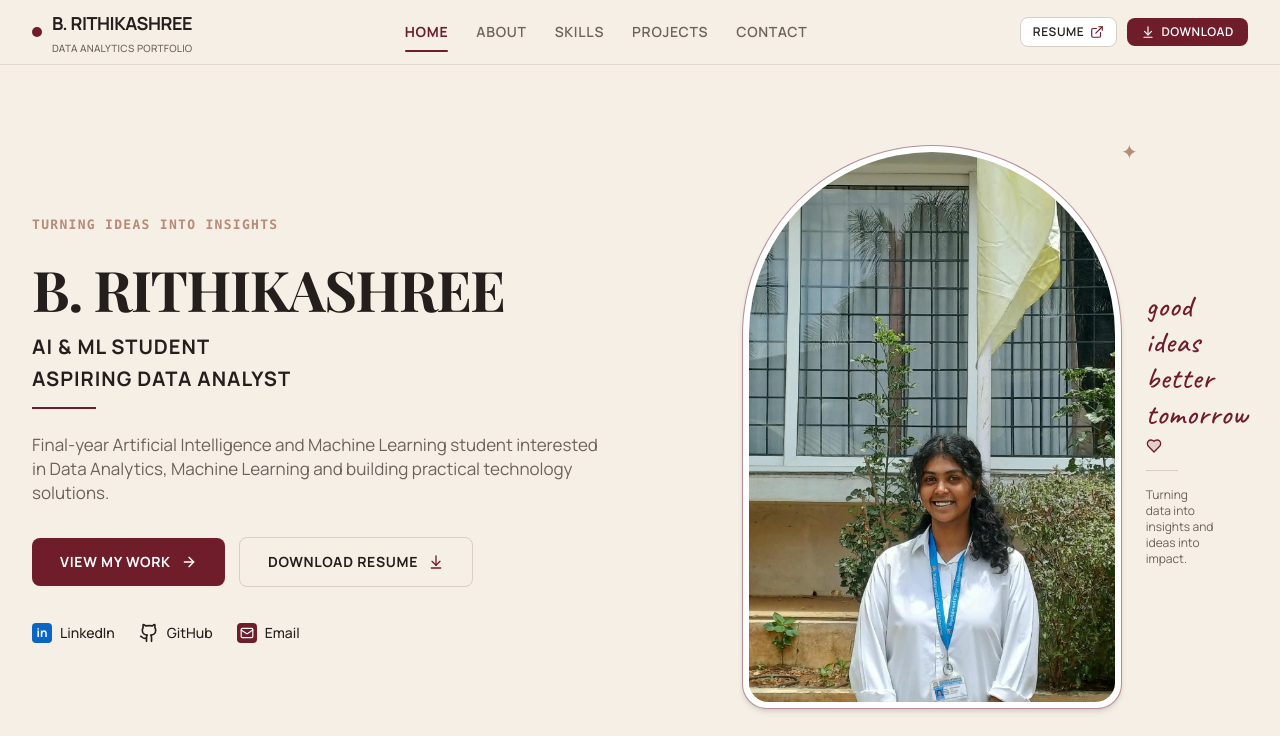
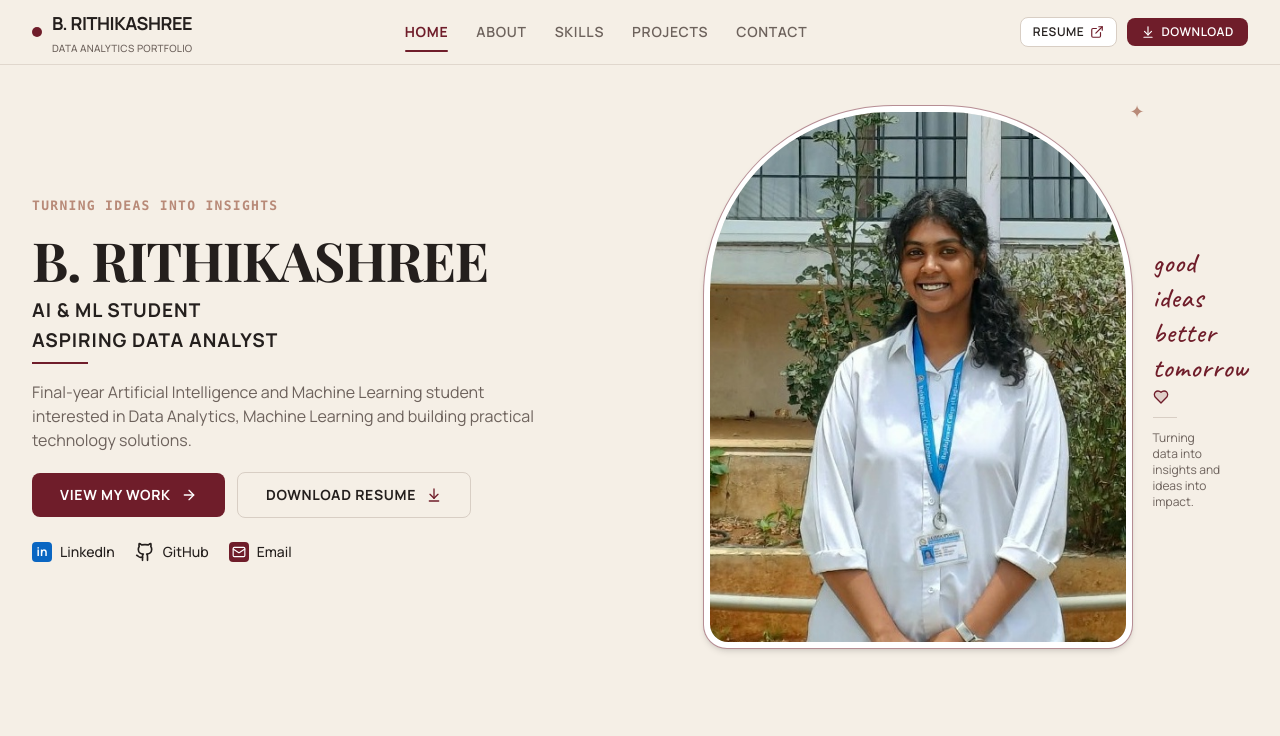
Before and after one commit to rithii1702/rithikashree-portfolio, a React (Vite) app: page / in a window 1280 px wide. Shown: the top 736 px of the page. Built offline with nearby package versions, Linux system fonts and the light colour scheme; a web font is replaced by a local one.

Commit message:
Refine hero portrait natural upper-body crop, sizing (400-440px by 500-560px), and compact hero spacing

```diff
--- a/src/pages/HomePage.tsx
+++ b/src/pages/HomePage.tsx
@@ -30,18 +30,18 @@ export const HomePage: React.FC = () => {
       className="flex flex-col bg-[#F5EFE6] text-[#241F1D]"
     >
       {/* ======================================================== */}
-      {/* 1. HERO SECTION — EXACT MATCH TO REFERENCE               */}
+      {/* 1. HERO SECTION — COMPACT, BALANCED & NATURAL PORTRAIT   */}
       {/* ======================================================== */}
-      <section className="relative py-12 sm:py-16 lg:py-20 overflow-hidden bg-[#F5EFE6]">
+      <section className="relative pt-6 pb-8 sm:pt-8 sm:pb-10 lg:pt-10 lg:pb-12 overflow-hidden bg-[#F5EFE6]">
         <div className="max-w-7xl mx-auto px-4 sm:px-6 lg:px-8 relative">
-          <div className="grid grid-cols-1 lg:grid-cols-12 gap-12 lg:gap-8 items-center">
+          <div className="grid grid-cols-1 lg:grid-cols-12 gap-8 lg:gap-6 items-center">
 
-            {/* Left Column: Personal Introduction */}
+            {/* Left Column: Personal Introduction & Actions */}
             <motion.div
               initial={{ opacity: 0, y: 16 }}
               animate={{ opacity: 1, y: 0 }}
               transition={{ duration: 0.5, ease: 'easeOut' }}
-              className="lg:col-span-7 space-y-6"
+              className="lg:col-span-7 space-y-4 sm:space-y-4.5"
             >
               {/* Small uppercase label */}
               <div>
@@ -50,32 +50,32 @@ export const HomePage: React.FC = () => {
                 </span>
               </div>
 
-              {/* Main Heading: B. RITHIKASHREE in Playfair Display serif */}
-              <div className="space-y-3.5">
-                <h1 className="font-serif text-[38px] sm:text-[46px] md:text-[50px] lg:text-[56px] font-bold text-[#241F1D] tracking-tight uppercase leading-[1.06]">
+              {/* Main Heading & Sub-roles */}
+              <div className="space-y-2">
+                <h1 className="font-serif text-[36px] sm:text-[44px] md:text-[48px] lg:text-[54px] font-bold text-[#241F1D] tracking-tight uppercase leading-[1.04]">
                   {personal.name}
                 </h1>
 
                 {/* Sub-roles in clean sans-serif/grotesque */}
-                <div className="text-base sm:text-lg md:text-[20px] font-sans font-bold text-[#241F1D] tracking-wider uppercase space-y-1">
+                <div className="text-base sm:text-lg md:text-[19px] font-sans font-bold text-[#241F1D] tracking-wider uppercase space-y-0.5">
                   <div>AI &amp; ML STUDENT</div>
                   <div>ASPIRING DATA ANALYST</div>
                 </div>
 
                 {/* Short burgundy horizontal line */}
-                <div className="w-16 h-0.5 bg-[#6F1D2A] mt-2 mb-4" />
+                <div className="w-14 h-0.5 bg-[#6F1D2A] mt-2 mb-2" />
               </div>
 
               {/* Description */}
-              <p className="text-[15px] sm:text-base lg:text-[17px] text-[#6D625C] leading-relaxed max-w-xl">
+              <p className="text-[15px] sm:text-base text-[#6D625C] leading-relaxed max-w-lg">
                 Final-year Artificial Intelligence and Machine Learning student interested in Data Analytics, Machine Learning and building practical technology solutions.
               </p>
 
               {/* Action Buttons */}
-              <div className="pt-2 flex flex-wrap items-center gap-3.5">
+              <div className="pt-1 flex flex-wrap items-center gap-3">
                 <Link
                   to="/projects"
-                  className="inline-flex items-center gap-2.5 px-6 sm:px-7 py-3 sm:py-3.5 bg-[#6F1D2A] hover:bg-[#581721] text-white text-xs sm:text-sm font-bold uppercase tracking-wider rounded-lg transition-colors shadow-xs group/btn"
+                  className="inline-flex items-center gap-2.5 px-6 sm:px-7 py-3 bg-[#6F1D2A] hover:bg-[#581721] text-white text-xs sm:text-sm font-bold uppercase tracking-wider rounded-lg transition-colors shadow-xs group/btn"
                 >
                   <span>VIEW MY WORK</span>
                   <ArrowRight className="w-4 h-4 group-hover/btn:translate-x-0.5 transition-transform" />
@@ -86,15 +86,15 @@ export const HomePage: React.FC = () => {
                   target="_blank"
                   rel="noopener noreferrer"
                   download="B_RITHIKASHREE_Resume.pdf"
-                  className="inline-flex items-center gap-2.5 px-6 sm:px-7 py-3 sm:py-3.5 bg-[#F5EFE6] hover:bg-white text-[#241F1D] hover:text-[#6F1D2A] border border-[#D8CEC4] text-xs sm:text-sm font-bold uppercase tracking-wider rounded-lg transition-colors shadow-xs group/res"
+                  className="inline-flex items-center gap-2.5 px-6 sm:px-7 py-3 bg-[#F5EFE6] hover:bg-white text-[#241F1D] hover:text-[#6F1D2A] border border-[#D8CEC4] text-xs sm:text-sm font-bold uppercase tracking-wider rounded-lg transition-colors shadow-xs group/res"
                 >
                   <span>DOWNLOAD RESUME</span>
                   <ArrowDownToLine className="w-4 h-4 text-[#6F1D2A] group-hover/res:translate-y-0.5 transition-transform" />
                 </a>
               </div>
 
-              {/* Below buttons: Social Links with matching icons */}
-              <div className="pt-3 flex items-center gap-6 text-sm text-[#241F1D]">
+              {/* Below buttons: Social Links */}
+              <div className="pt-2 flex items-center gap-5 text-sm text-[#241F1D]">
                 <a
                   href={personal.linkedin}
                   target="_blank"
@@ -132,27 +132,27 @@ export const HomePage: React.FC = () => {
               </div>
             </motion.div>
 
-            {/* Right Column: Tall Arched Portrait with Exact Reference Composition */}
+            {/* Right Column: Natural Portrait (400-440px wide, 500-560px high) */}
             <motion.div
               initial={{ opacity: 0, scale: 0.96 }}
               animate={{ opacity: 1, scale: 1 }}
               transition={{ duration: 0.6, delay: 0.1, ease: 'easeOut' }}
               className="lg:col-span-5 flex justify-center lg:justify-end items-center"
             >
-              <div className="relative flex items-center gap-4 sm:gap-6">
+              <div className="relative flex items-center gap-3 sm:gap-5">
 
                 {/* Center Arched Portrait Frame */}
-                <div className="relative w-[280px] sm:w-[320px] md:w-[350px] lg:w-[360px] xl:w-[380px]">
+                <div className="relative w-[300px] sm:w-[350px] lg:w-[410px] xl:w-[430px]">
 
                   {/* Soft beige organic shape behind arch */}
                   <div
-                    className="absolute -top-8 -left-8 -right-8 h-[90%] rounded-full bg-[#EBDED0]/80 pointer-events-none -z-10"
-                    style={{ transform: 'scale(1.05)' }}
+                    className="absolute -top-7 -left-7 -right-7 h-[90%] rounded-full bg-[#EBDED0]/80 pointer-events-none -z-10"
+                    style={{ transform: 'scale(1.04)' }}
                   />
 
                   {/* Botanical leaf branch curving along the left edge */}
                   <svg
-                    className="absolute -top-6 -left-12 w-28 h-56 pointer-events-none select-none -z-10 text-[#6F1D2A]/35"
+                    className="absolute -top-6 -left-10 w-24 h-52 pointer-events-none select-none -z-10 text-[#6F1D2A]/35"
                     viewBox="0 0 100 200"
                     fill="none"
                     stroke="currentColor"
@@ -167,7 +167,7 @@ export const HomePage: React.FC = () => {
 
                   {/* Dot matrix pattern on the upper-left */}
                   <div
-                    className="absolute -top-4 -left-6 w-16 h-16 pointer-events-none opacity-20 -z-10"
+                    className="absolute -top-3 -left-5 w-14 h-14 pointer-events-none opacity-20 -z-10"
                     style={{
                       backgroundImage: 'radial-gradient(#6F1D2A 1.5px, transparent 1.5px)',
                       backgroundSize: '10px 10px',
@@ -175,18 +175,18 @@ export const HomePage: React.FC = () => {
                   />
 
                   {/* Small decorative sparkle star on upper right */}
-                  <div className="absolute -top-2 -right-4 text-[#B88A78] text-xl font-serif select-none pointer-events-none">
+                  <div className="absolute -top-2 -right-3 text-[#B88A78] text-lg font-serif select-none pointer-events-none">
                     ✦
                   </div>
 
                   {/* Arched Photo Container with Thin Burgundy Border */}
-                  <div className="relative rounded-t-[170px] sm:rounded-t-[200px] rounded-b-[26px] overflow-hidden border border-[#6F1D2A]/50 bg-white p-1.5 shadow-md">
-                    <div className="relative rounded-t-[160px] sm:rounded-t-[190px] rounded-b-[20px] overflow-hidden w-full h-[430px] sm:h-[480px] lg:h-[530px] xl:h-[550px] bg-[#F5EFE6]">
+                  <div className="relative rounded-t-[160px] sm:rounded-t-[190px] rounded-b-[24px] overflow-hidden border border-[#6F1D2A]/50 bg-white p-1.5 shadow-md">
+                    <div className="relative rounded-t-[150px] sm:rounded-t-[180px] rounded-b-[18px] overflow-hidden w-full h-[430px] sm:h-[470px] lg:h-[510px] xl:h-[530px] bg-[#F5EFE6]">
                       <img
                         src="/assets/profile.jpg"
                         alt="B. Rithikashree — Professional Portrait"
                         className="w-full h-full object-cover"
-                        style={{ objectPosition: 'center 20%' }}
+                        style={{ objectPosition: 'center 12%' }}
                         loading="eager"
                       />
                     </div>
@@ -194,22 +194,22 @@ export const HomePage: React.FC = () => {
                 </div>
 
                 {/* Right Callout: Handwritten Script & Quote Column */}
-                <div className="flex flex-col items-start space-y-4 max-w-[140px] sm:max-w-[160px] select-none">
+                <div className="flex flex-col items-start space-y-3 max-w-[130px] sm:max-w-[150px] select-none">
                   {/* Handwritten script: good ideas better tomorrow + Heart */}
                   <div className="text-left">
-                    <p className="font-script text-2xl sm:text-3xl text-[#6F1D2A] leading-tight tracking-wide">
+                    <p className="font-script text-2xl sm:text-[28px] text-[#6F1D2A] leading-tight tracking-wide">
                       good<br />
                       ideas<br />
                       better<br />
                       tomorrow
                     </p>
-                    <div className="pt-1.5 flex justify-start">
+                    <div className="pt-1 flex justify-start">
                       <Heart className="w-4 h-4 text-[#6F1D2A] fill-[#6F1D2A]/15" />
                     </div>
                   </div>
 
                   {/* Thin vertical separator line */}
-                  <div className="w-8 h-px bg-[#D8CEC4]" />
+                  <div className="w-6 h-px bg-[#D8CEC4]" />
 
                   {/* Small quote */}
                   <div className="text-left text-[11px] sm:text-xs text-[#6D625C] leading-snug">
```
Also changed, not shown: public/assets/profile-original.jpg (added), public/assets/profile.jpg.
